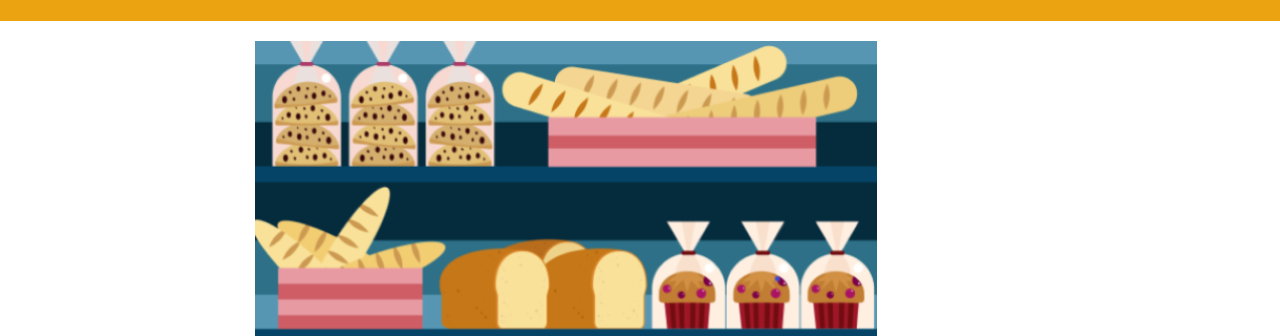
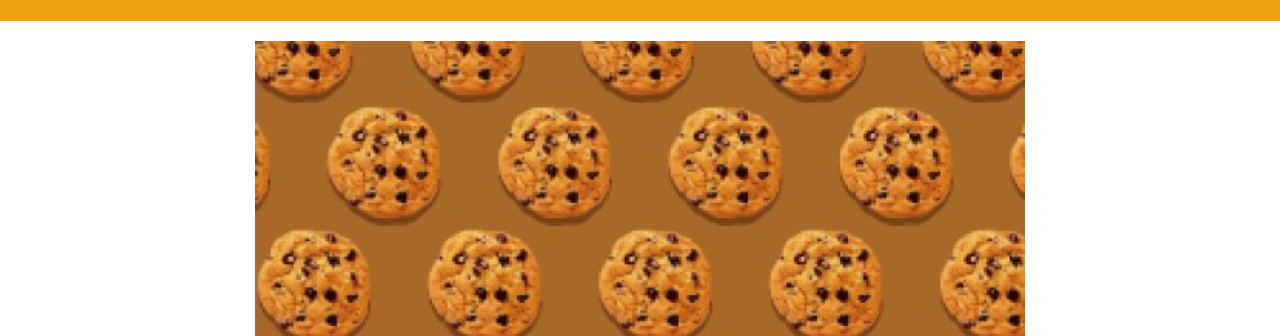
Before and after one commit to valadez12/baking_code, a plain HTML site: page portfolio.html in a window 1280 px wide. Shown: the part 128-464 px from the top of the page. Drawn offline with nearby package versions, Linux system fonts and the light colour scheme; a web font is replaced by a local one.

Commit message:
Add files via upload

```diff
--- a/portfolio.html
+++ b/portfolio.html
@@ -28,7 +28,7 @@
 			<div class="container-fluid">
 				<div class="row">
 					<div class="col-sm-12">
-						<div class="column"><div id="bread"></div></div>
+						<div class="column"><div id="cookies"></div></div>
 					</div>
 				</div>
 				<div class="row">
```
